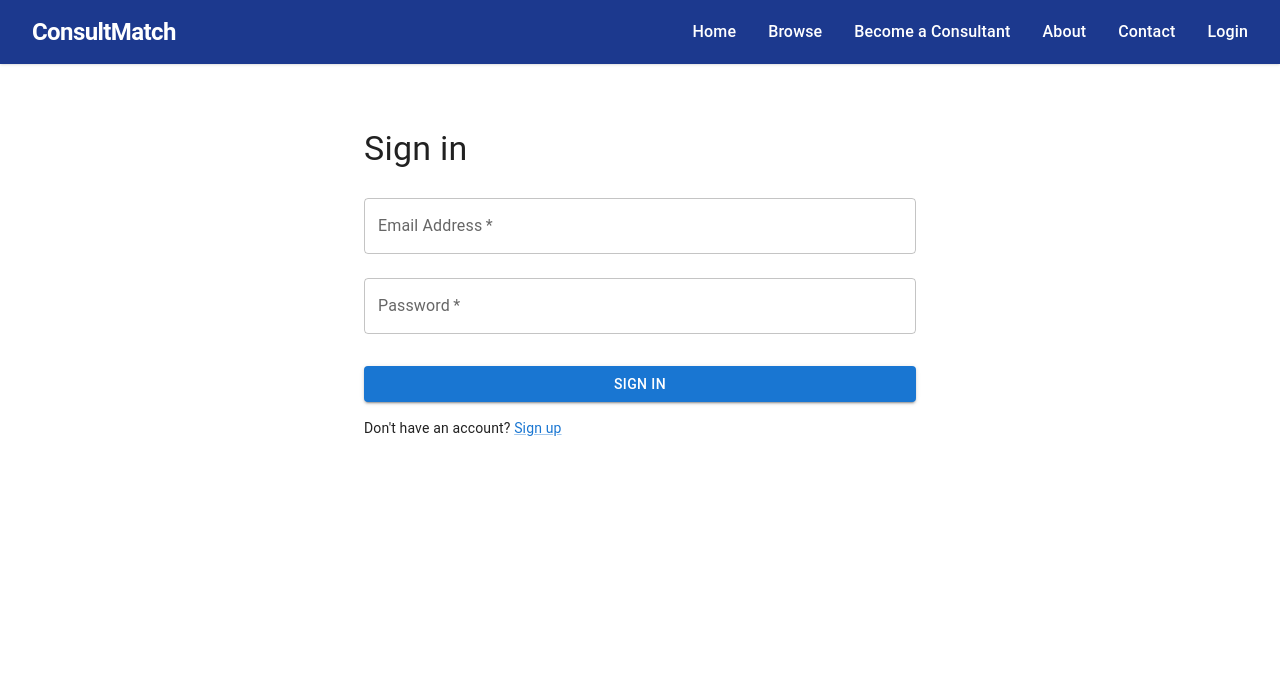
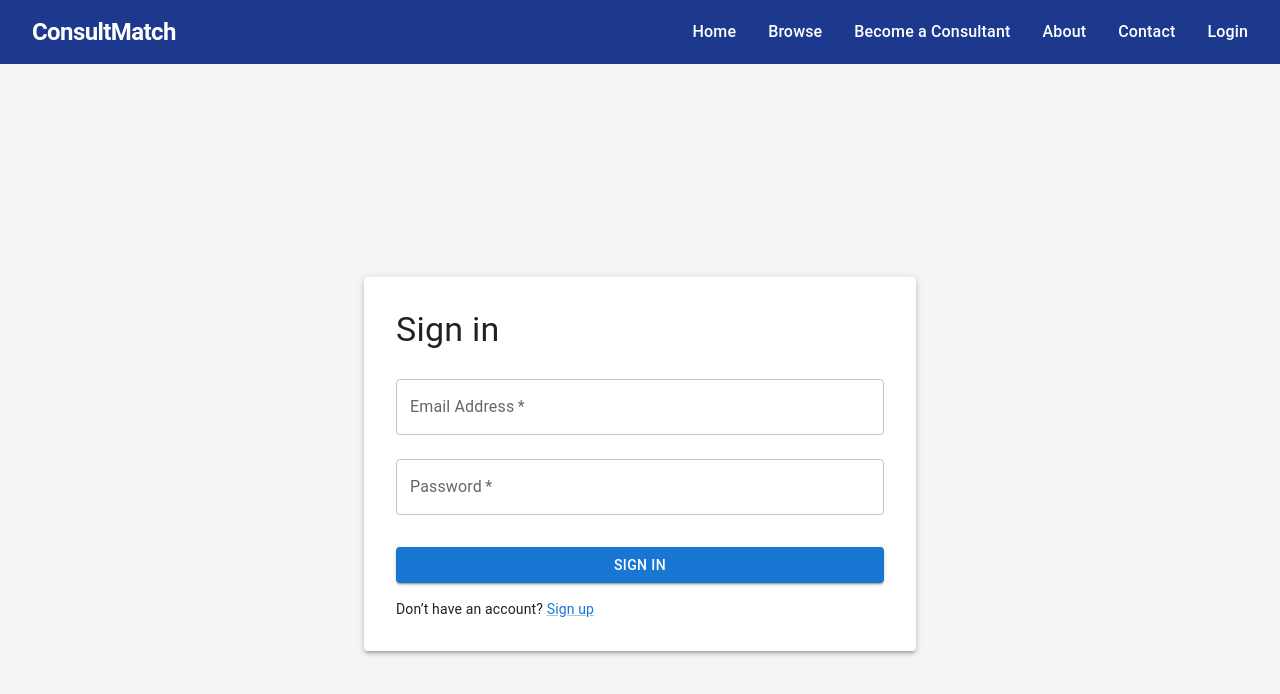
Before and after one commit to imypatel18/insight-advantages, a Next.js app in the folder insight/: page /login in a window 1280 px wide. Shown: the top 694 px of the page. Built offline with nearby package versions, Linux system fonts and the light colour scheme.

Commit message:
Improve auth pages styling and fix lint

```diff
--- a/insight/app/components/Testimonials.js
+++ b/insight/app/components/Testimonials.js
@@ -20,7 +20,7 @@ export default function TestimonialsSection() {
         <div className="flex flex-col md:flex-row gap-8 justify-center">
           {testimonials.map((t, i) => (
             <div key={i} className="bg-blue-50 rounded-lg p-6 shadow w-full md:w-1/3">
-              <p className="text-blue-700 italic mb-4">"{t.text}"</p>
+              <p className="text-blue-700 italic mb-4">&ldquo;{t.text}&rdquo;</p>
               <div className="font-semibold text-blue-900">{t.name}</div>
               <div className="text-blue-600 text-sm">{t.role}</div>
             </div>
--- a/insight/app/login/page.js
+++ b/insight/app/login/page.js
@@ -1,7 +1,7 @@
 'use client';
 
 import { useState } from 'react';
-import { Box, Button, Container, Link, TextField, Typography } from '@mui/material';
+import { Box, Button, Container, Link, Paper, TextField, Typography } from '@mui/material';
 import NextLink from 'next/link';
 import Navbar from '../components/navbar';
 
@@ -16,8 +16,10 @@ export default function LoginPage() {
   return (
     <>
       <Navbar />
-      <Container maxWidth="sm" sx={{ mt: 8 }}>
-        <Box component="form" onSubmit={handleSubmit} noValidate sx={{ mt: 1 }}>
+      <Box sx={{ bgcolor: 'grey.100', minHeight: '100vh', display: 'flex', alignItems: 'center' }}>
+        <Container maxWidth="sm">
+          <Paper elevation={3} sx={{ p: 4 }}>
+            <Box component="form" onSubmit={handleSubmit} noValidate>
           <Typography variant="h4" component="h1" gutterBottom>
             Sign in
           </Typography>
@@ -43,13 +45,15 @@ export default function LoginPage() {
             Sign In
           </Button>
           <Typography variant="body2" sx={{ mt: 2 }}>
-            Don't have an account?{' '}
+            {'Don\u2019t have an account? '}
             <Link component={NextLink} href="/register">
               Sign up
             </Link>
           </Typography>
-        </Box>
-      </Container>
+            </Box>
+          </Paper>
+        </Container>
+      </Box>
     </>
   );
 }
--- a/insight/app/register/page.js
+++ b/insight/app/register/page.js
@@ -2,7 +2,7 @@
 
 import { useState } from 'react';
 import { useRouter } from 'next/navigation';
-import { Box, Button, Container, Link, TextField, Typography } from '@mui/material';
+import { Box, Button, Container, Link, Paper, TextField, Typography } from '@mui/material';
 import NextLink from 'next/link';
 import Navbar from '../components/navbar';
 
@@ -16,14 +16,16 @@ export default function RegisterPage() {
 
   const handleSubmit = (e) => {
     e.preventDefault();
-    router.push('/account');
+    router.push('/signup/consultant');
   };
 
   return (
     <>
       <Navbar />
-      <Container maxWidth="sm" sx={{ mt: 8 }}>
-        <Box component="form" onSubmit={handleSubmit} noValidate sx={{ mt: 1 }}>
+      <Box sx={{ bgcolor: 'grey.100', minHeight: '100vh', display: 'flex', alignItems: 'center' }}>
+        <Container maxWidth="sm">
+          <Paper elevation={3} sx={{ p: 4 }}>
+            <Box component="form" onSubmit={handleSubmit} noValidate>
           <Typography variant="h4" component="h1" gutterBottom>
             Sign up
           </Typography>
@@ -70,8 +72,10 @@ export default function RegisterPage() {
               Sign in
             </Link>
           </Typography>
-        </Box>
-      </Container>
+            </Box>
+          </Paper>
+        </Container>
+      </Box>
     </>
   );
 }
--- a/insight/app/signup/consultant/page.js
+++ b/insight/app/signup/consultant/page.js
@@ -1,5 +1,7 @@
 'use client';
 import { useState } from 'react';
+import { Box, Container, Paper } from '@mui/material';
+import { useRouter } from 'next/navigation';
 import Navbar from '../../components/navbar';
 export default function ConsultantProfilePage() {
   const [form, setForm] = useState({
@@ -25,6 +27,7 @@ export default function ConsultantProfilePage() {
   });
   const [errors, setErrors] = useState({});
   const [submitted, setSubmitted] = useState(false);
+  const router = useRouter();
 
   // Handle input change
   function handleChange(e) {
@@ -75,15 +78,16 @@ export default function ConsultantProfilePage() {
     setErrors(validationErrors);
     if (Object.keys(validationErrors).length === 0) {
       setSubmitted(true);
-      // Submit the form data to your backend here
+      router.push('/');
     }
   }
 
   return (
     <>
     <Navbar />
-    <div className="min-h-screen bg-blue-50 py-12 px-4">
-      <div className="max-w-3xl mx-auto bg-white shadow-lg rounded-xl p-8">
+    <Box sx={{ bgcolor: 'grey.100', minHeight: '100vh', py: 4 }}>
+      <Container maxWidth="md">
+        <Paper sx={{ p: 4 }}>
         <h1 className="text-3xl font-bold mb-6 text-blue-900">Consultant Profile Registration</h1>
         {submitted ? (
           <div className="bg-green-100 border border-green-400 text-green-700 px-4 py-3 rounded mb-6">
@@ -407,8 +411,9 @@ export default function ConsultantProfilePage() {
             Submit Profile
           </button>
         </form>
-      </div>
-    </div>
+        </Paper>
+      </Container>
+    </Box>
     </>
   );
 }
```
